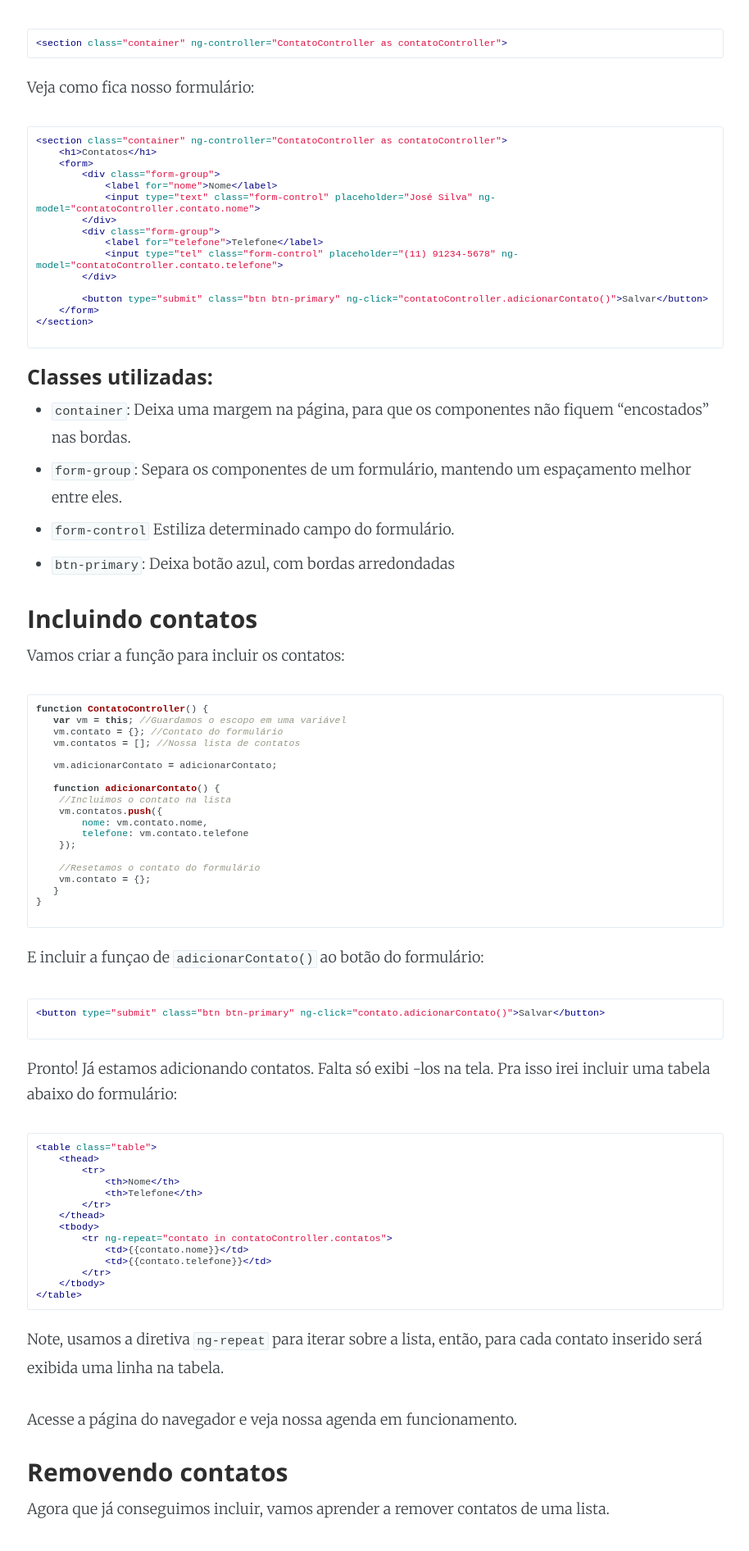
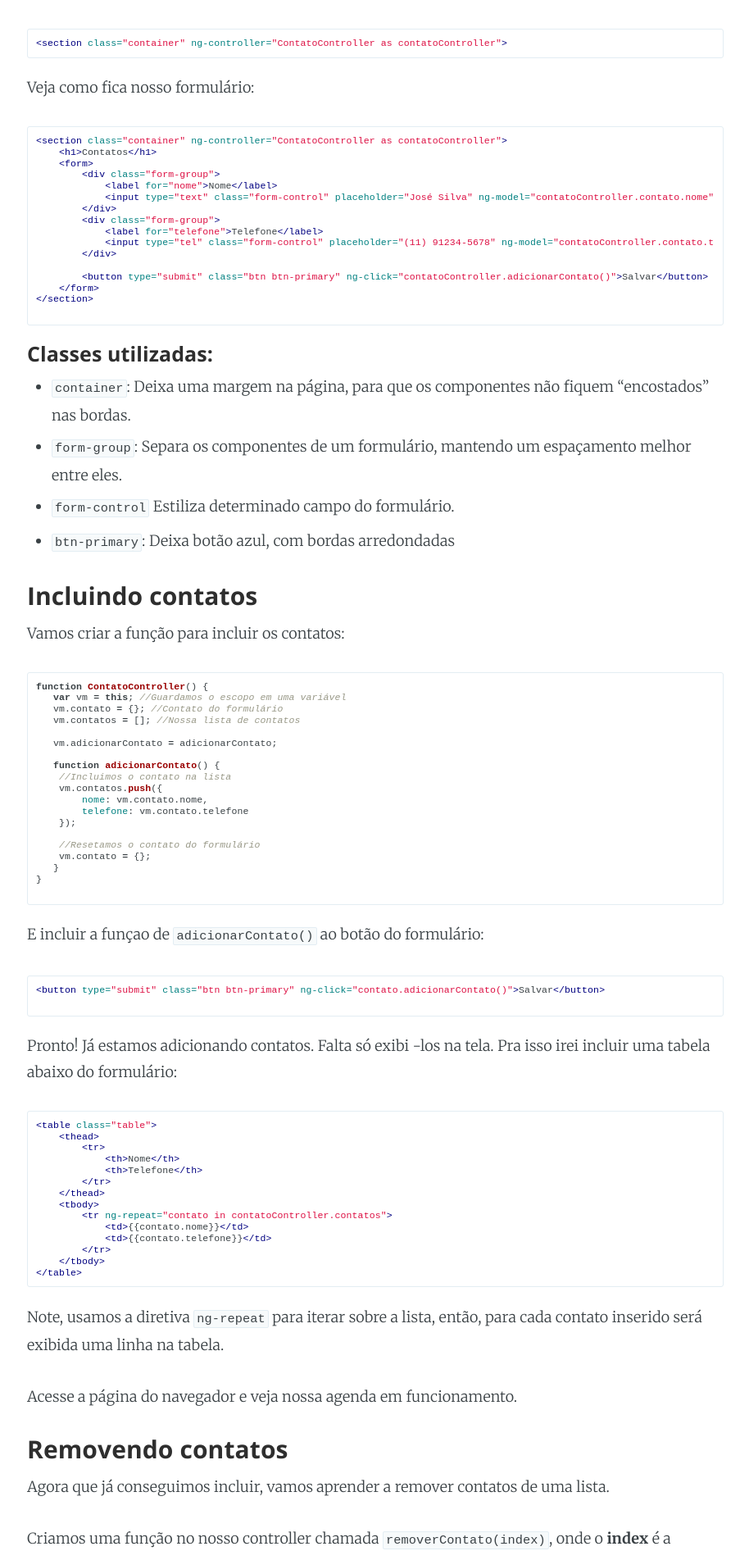
Before and after one commit to michaelfidelis/michaelfidelis.github.io, a Jekyll site: the page built from _posts/2016-01-25-usando-controllers-angularjs.md, in a window 1280 px wide. Shown: the part 2053-3945 px from the top of the page at 82% size, without its empty margins (182-1096 px from the left). Built offline with Jekyll 4.4.1, drawn with Linux system fonts in a browser that asks for light colours; Markdown is read by kramdown in place of the engine named in the settings.

Commit message:
Update _syntax.scss

```diff
--- a/_sass/_syntax.scss
+++ b/_sass/_syntax.scss
@@ -1,9 +1,9 @@
+
 
 .highlight {
 	background: #ffffff;
     	font-size: 0.8em;
     	line-height: 1.2em;
-    	overflow-x:auto;
 	.c { color: #999988; font-style: italic } /* Comment */
 	.err { color: #a61717; background-color: #e3d2d2 } /* Error */
 	.k { font-weight: bold } /* Keyword */
@@ -64,7 +64,7 @@
 	.vi { color: #008080 } /* Name.Variable.Instance */
 	.il { color: #009999 } /* Literal.Number.Integer.Long */
 }
-
+.highlight pre code { display: block; white-space: pre; overflow-x: auto; word-wrap: normal; }
 /* Make line numbers unselectable: excludes line numbers from copy-paste user ops */
 .highlight .lineno {-webkit-user-select: none;-moz-user-select: none; -o-user-select: none;}
 .lineno::-moz-selection {background-color: transparent;} /* Mozilla specific */
```
